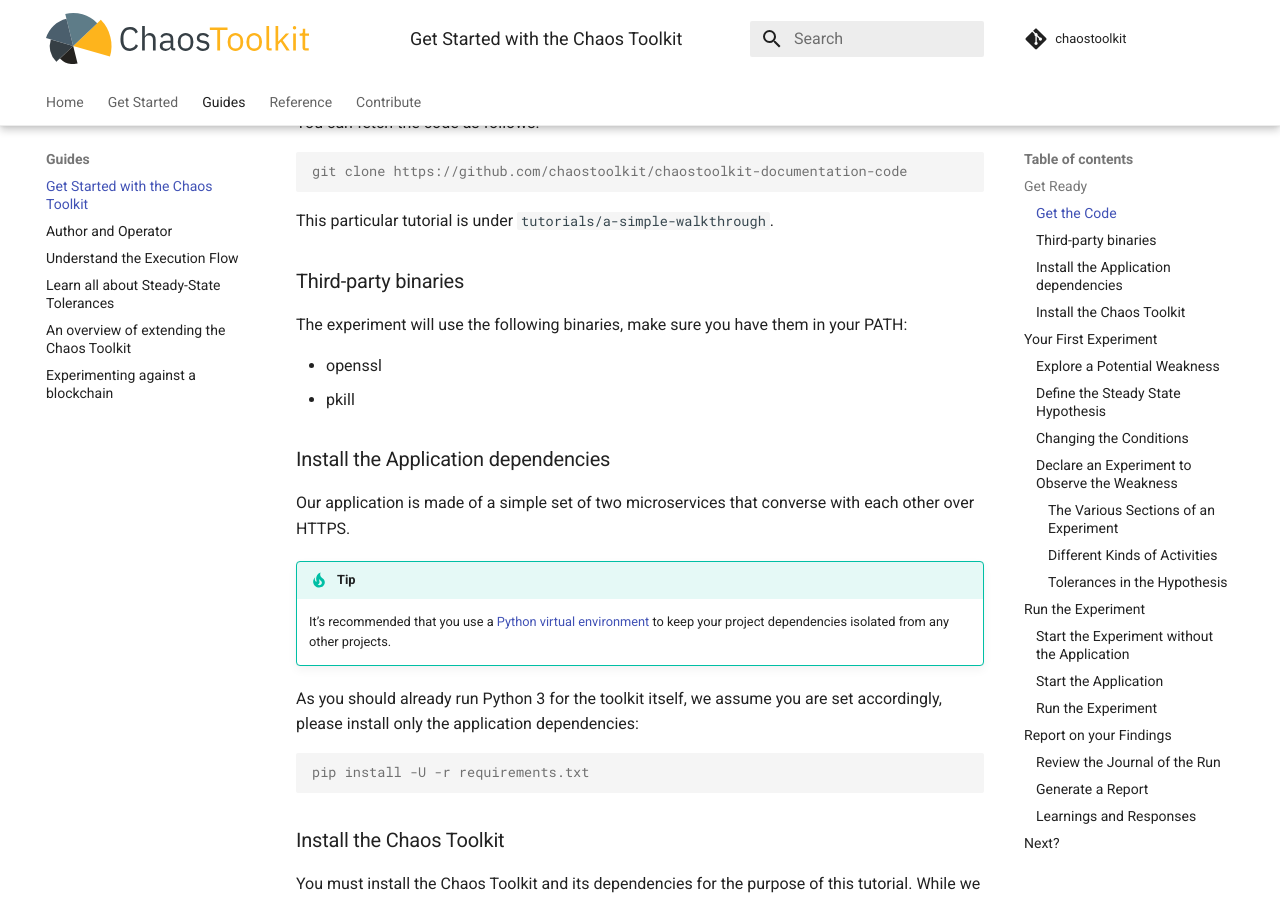
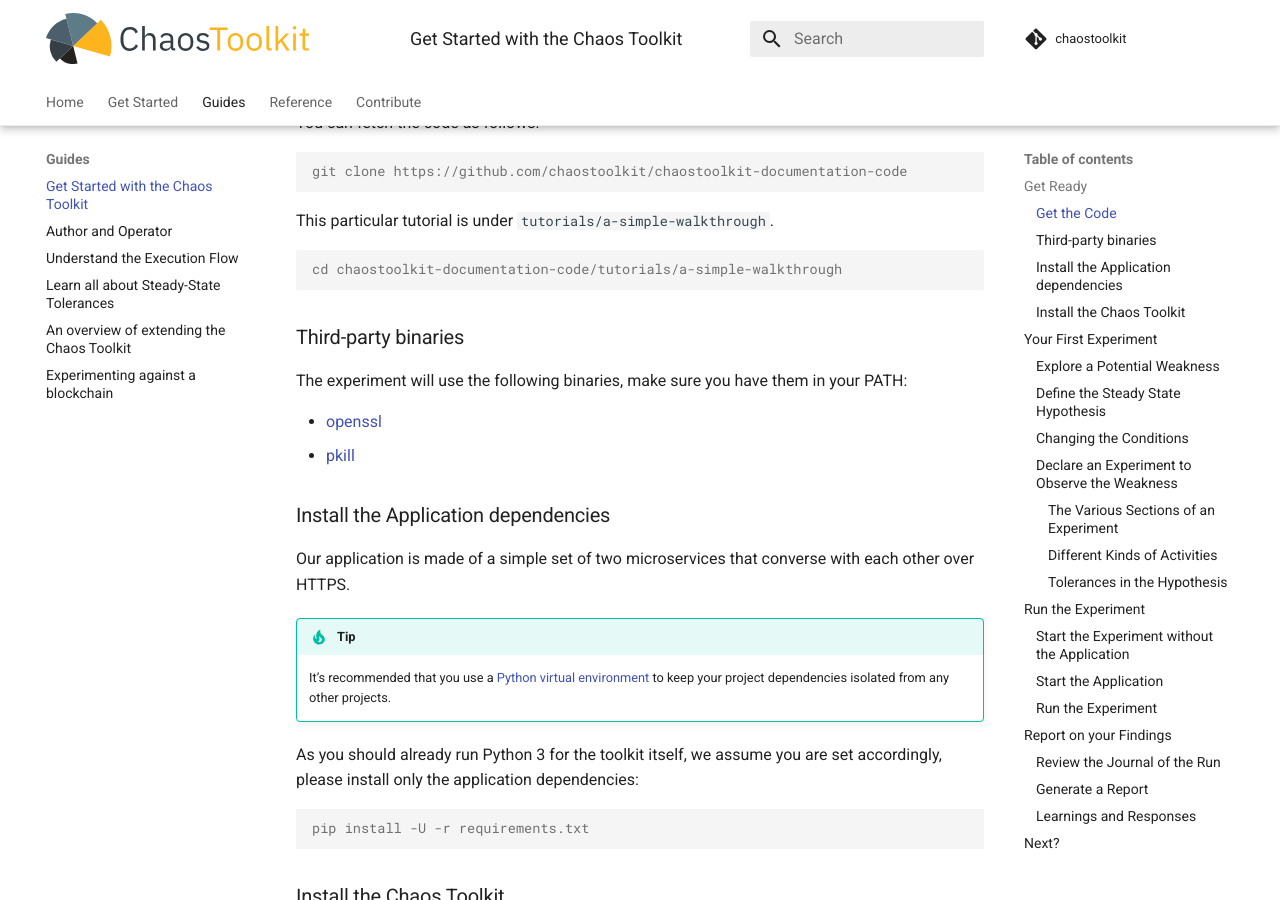
Before and after one commit to chaostoolkit/chaostoolkit-documentation, an MkDocs documentation site: the page built from sources/reference/tutorial.md, in a window 1280 px wide and 900 px high, scrolled down 564 px. Built offline with MkDocs 1.6.1 and Material for MkDocs 9.7.7, drawn with Linux system fonts in a browser that asks for light colours; comment, search, counter and statistics services are not loaded.

Commit message:
Added command to explicitly move to the: (#125)
chaostoolkit-documentation-code/tutorials/a-simple-walkthrough directory

Added GitHub links to the third-party binaries: openssl & pkill

Signed-off-by: Charlie Moon <charlie@chaosiq.io>

````diff
--- a/sources/reference/tutorial.md
+++ b/sources/reference/tutorial.md
@@ -28,13 +28,20 @@
 
 This particular tutorial is under `tutorials/a-simple-walkthrough`.
 
+```console
+cd chaostoolkit-documentation-code/tutorials/a-simple-walkthrough
+```
+
 ### Third-party binaries
 
 The experiment will use the following binaries, make sure you have them in your
 PATH:
 
-* openssl
-* pkill
+* [openssl][opensslgitlink]
+* [pkill][pkillgitlink]
+
+[opensslgitlink]: https://github.com/openssl/openssl
+[pkillgitlink]: https://github.com/fosskers/pkill
 
 ### Install the Application dependencies
 
````
